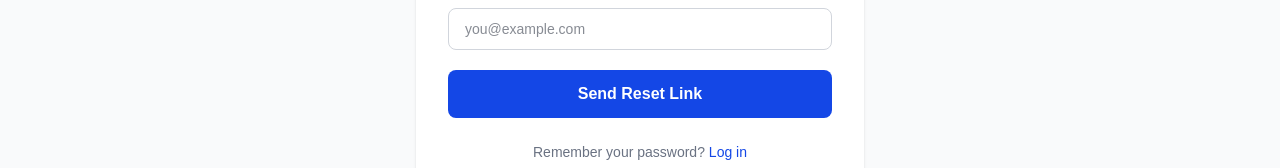
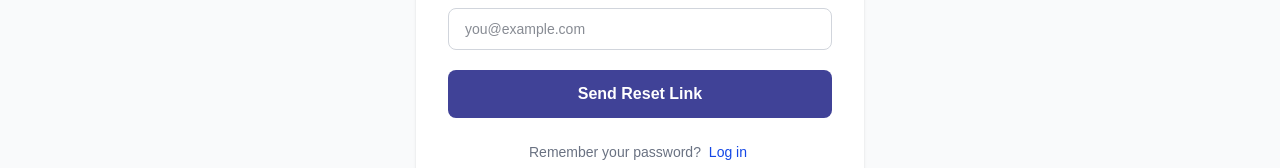
Before and after one commit to Elonatech-Projects/speedLinkEmmanuel, a Next.js app: page /forgot-password in a window 1280 px wide. Shown: the part 482-650 px from the top of the page. Built offline with nearby package versions, Linux system fonts and the light colour scheme; no server answers.

Commit message:
forgen password fix3

```diff
--- a/src/app/forgot-password/page.tsx
+++ b/src/app/forgot-password/page.tsx
@@ -70,7 +70,7 @@ export default function ForgotPasswordPage() {
           <button
             type="submit"
             disabled={loading}
-            className="w-full bg-blue-700 text-white font-semibold py-3 rounded-lg hover:bg-blue-800 transition-colors disabled:opacity-60"
+            className="w-full bg-[#404297] text-white font-semibold py-3 rounded-lg hover:bg-[#ee3539] transition-colors disabled:opacity-60"
           >
             {loading ? "Sending..." : "Send Reset Link"}
           </button>
@@ -78,7 +78,7 @@ export default function ForgotPasswordPage() {
 
         <p className="text-center text-sm text-gray-500 mt-6">
           Remember your password?{" "}
-          <Link href="/login" className="text-blue-700 font-medium hover:underline">
+          <Link href="/login" className="text-blue-700 font-medium hover:underline hover:bg-[#ee3539] transition-colors px-1 rounded">
             Log in
           </Link>
         </p>
```
